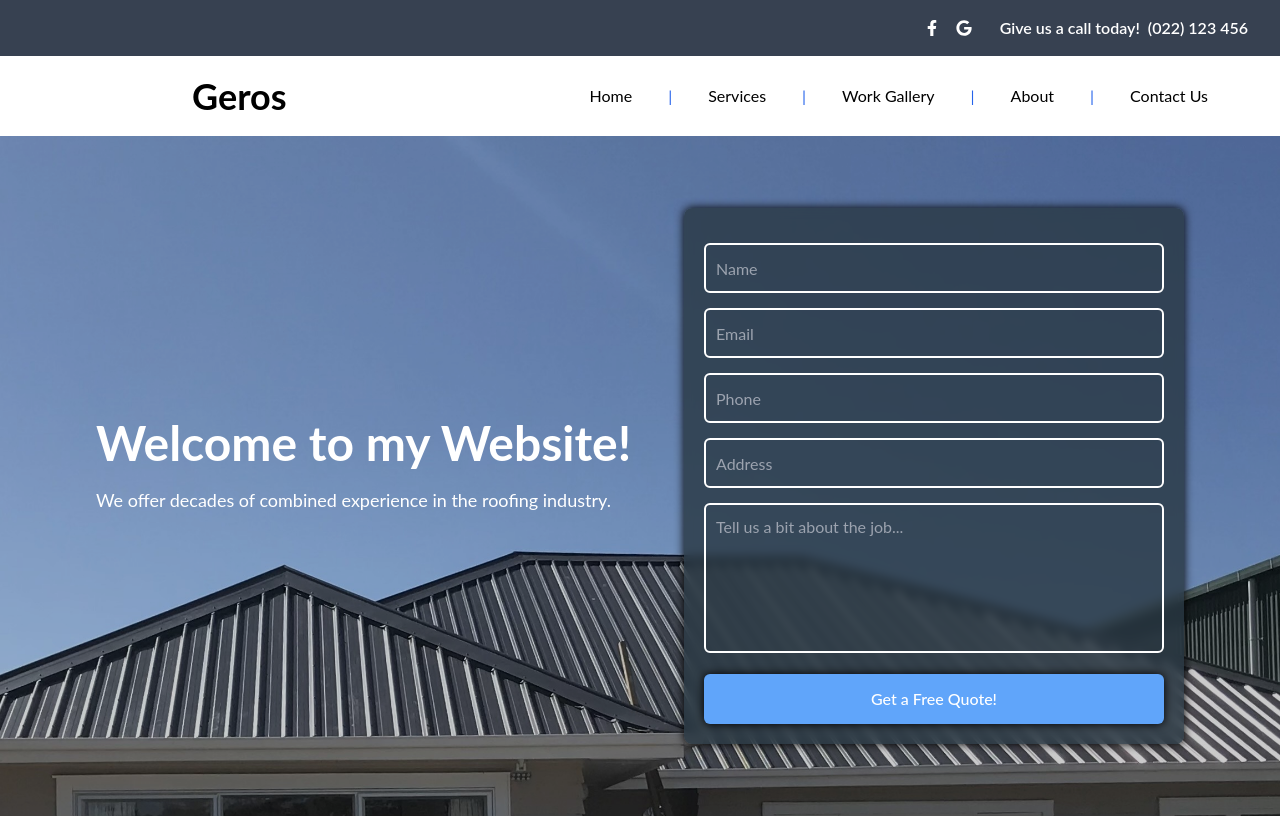
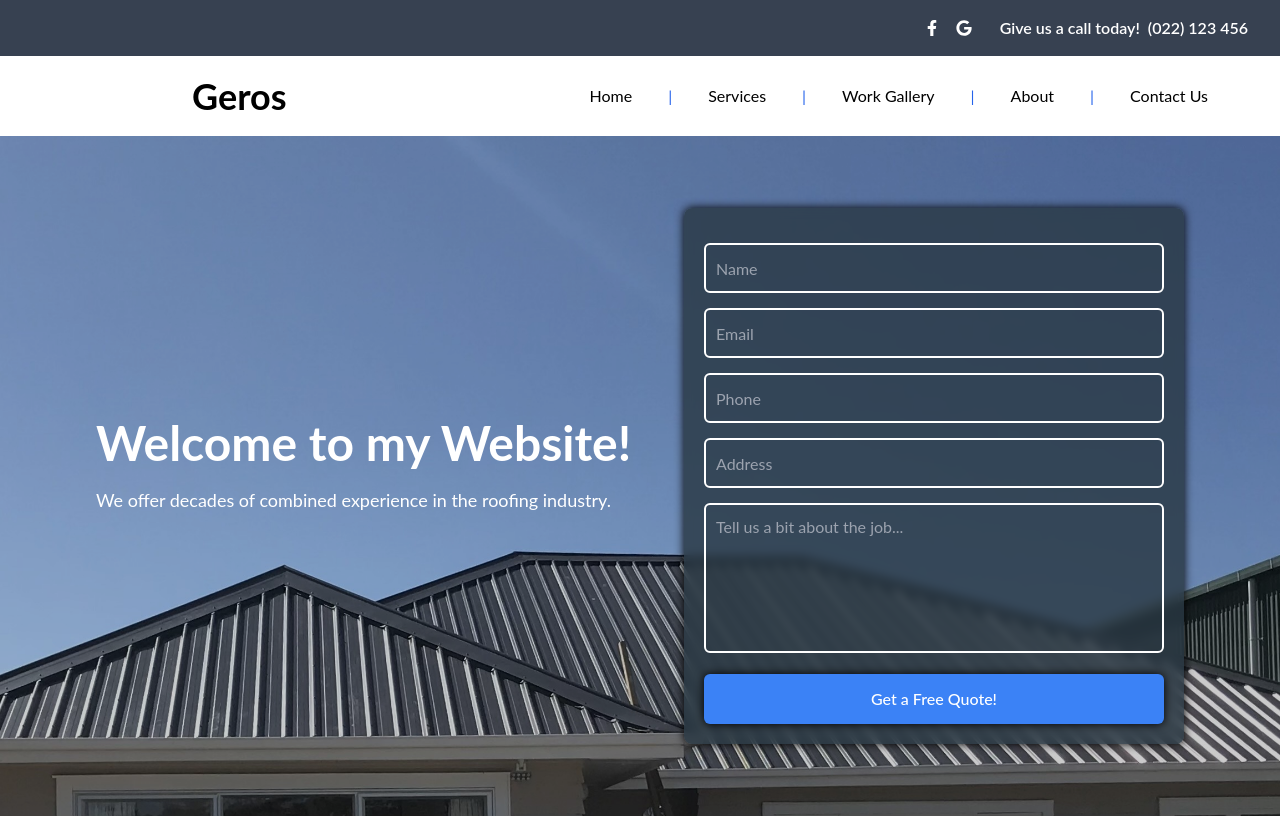
Before and after one commit to callum-bromley/Personal-Project, a React (Vite) app: page / in a window 1280 px wide. Shown: the top 818 px of the page. Built offline with nearby package versions, Linux system fonts and the light colour scheme.

Commit message:
final form update

```diff
--- a/client/components/contact/Contact.css
+++ b/client/components/contact/Contact.css
@@ -116,7 +116,7 @@ form h2 {
 form button {
   width: 100%;
   height: 50px;
-  background: #60A5FA;
+  background: #3B82F6;
   border: none;
   border-radius: 6px;
   box-shadow: 0 0 10px black;
@@ -129,7 +129,7 @@ form button {
 }
 
 form button:hover {
-  background: #374151;
+  background: #60A5FA;
 }
 
 .contact-text {
```
